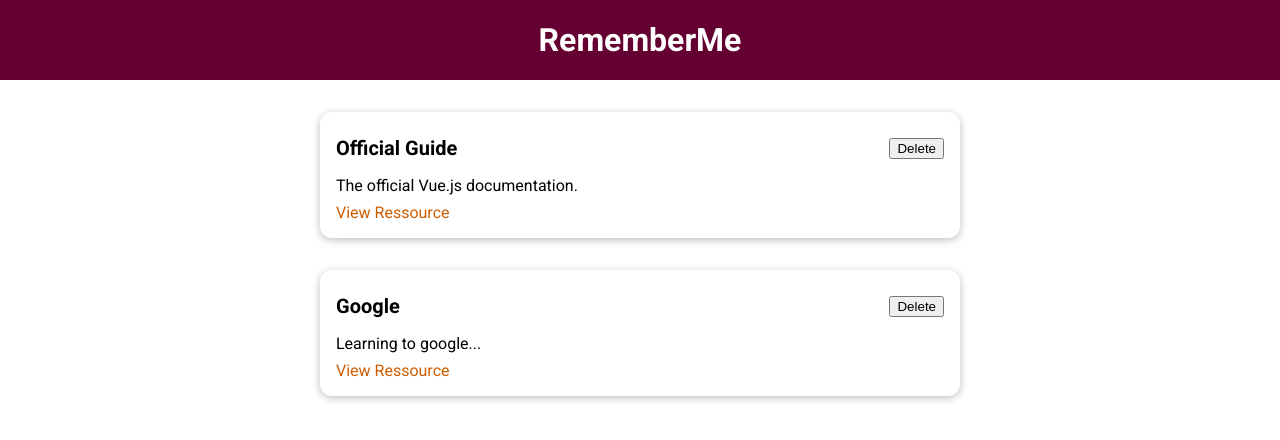
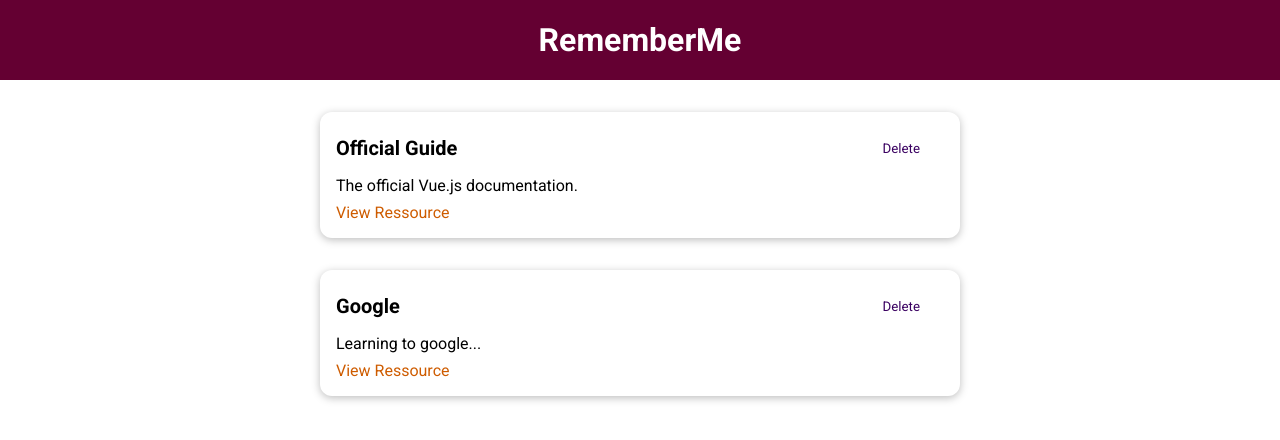
Before and after one commit to SprinTech/learning-ressource, a Vue app: page / in a window 1280 px wide. Shown: the top 440 px of the page. Built offline with nearby package versions, Linux system fonts and the light colour scheme.

Commit message:
add base button

```diff
--- /dev/null
+++ b/src/components/UI/BaseButton.vue
@@ -0,0 +1,39 @@
+<template>
+  <button :type="type" :class="mode">
+    <slot></slot>
+  </button>
+</template>
+
+<script>
+export default {
+  props: ["type", "mode"],
+};
+</script>
+
+<style scoped>
+button {
+  padding: 0.75rem 1.5rem;
+  font-family: inherit;
+  background-color: #3a0061;
+  border: 1px solid #3a0061;
+  color: white;
+  cursor: pointer;
+}
+
+button:hover,
+button:active {
+  background-color: #270041;
+  border-color: #270041;
+}
+
+.flat {
+  background-color: transparent;
+  color: #3a0061;
+  border: none;
+}
+
+.flat:hover,
+.flat:active {
+  background-color: #edd2ff;
+}
+</style>
--- a/src/components/learning-ressources/LearningRessource.vue
+++ b/src/components/learning-ressources/LearningRessource.vue
@@ -3,7 +3,7 @@
     <base-card>
       <header>
         <h3>{{ title }}</h3>
-        <button>Delete</button>
+        <base-button mode="flat">Delete</base-button>
       </header>
       <p>{{ description }}</p>
       <nav>
--- a/src/main.js
+++ b/src/main.js
@@ -1,8 +1,10 @@
 import { createApp } from 'vue';
 import App from './App.vue';
 import BaseCard from './components/UI/BaseCard.vue';
+import BaseButton from './components/UI/BaseButton.vue';
 
 const app = createApp(App)
 
 app.component('base-card', BaseCard);
+app.component('base-button', BaseButton);
 app.mount("#app")
```
